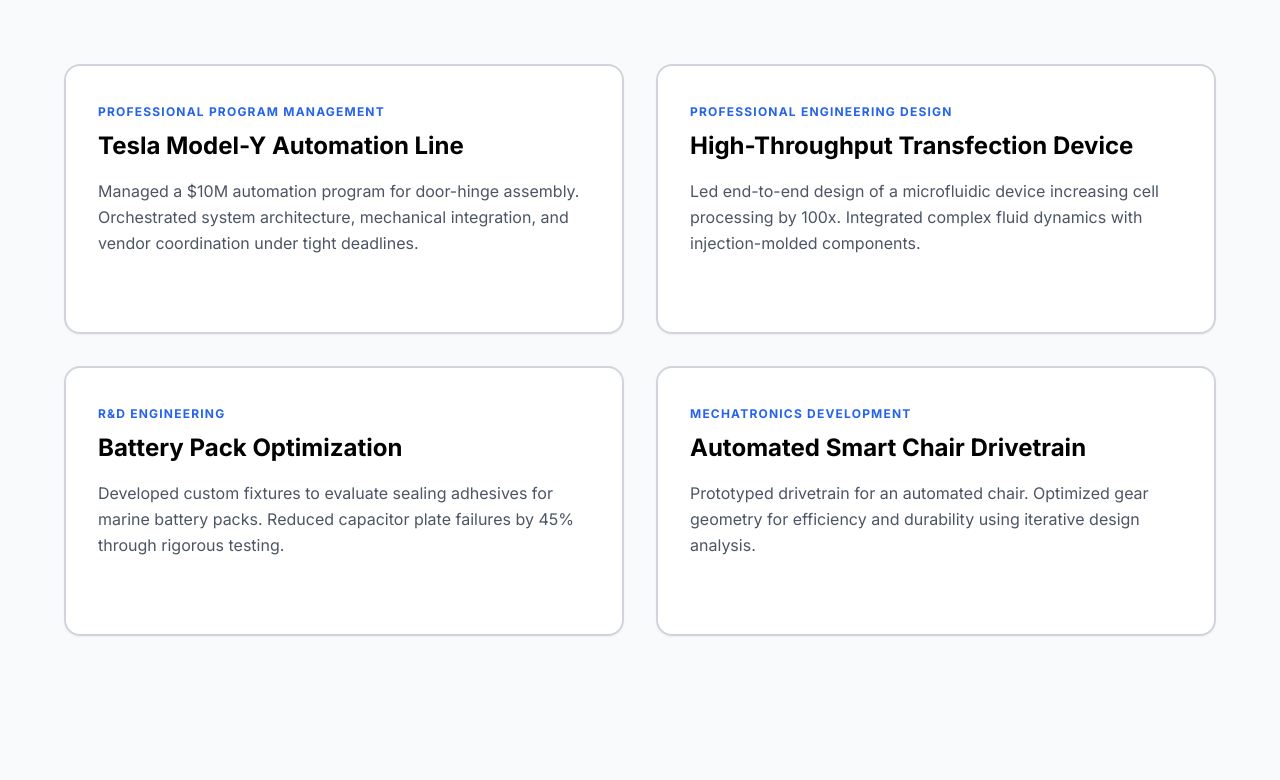
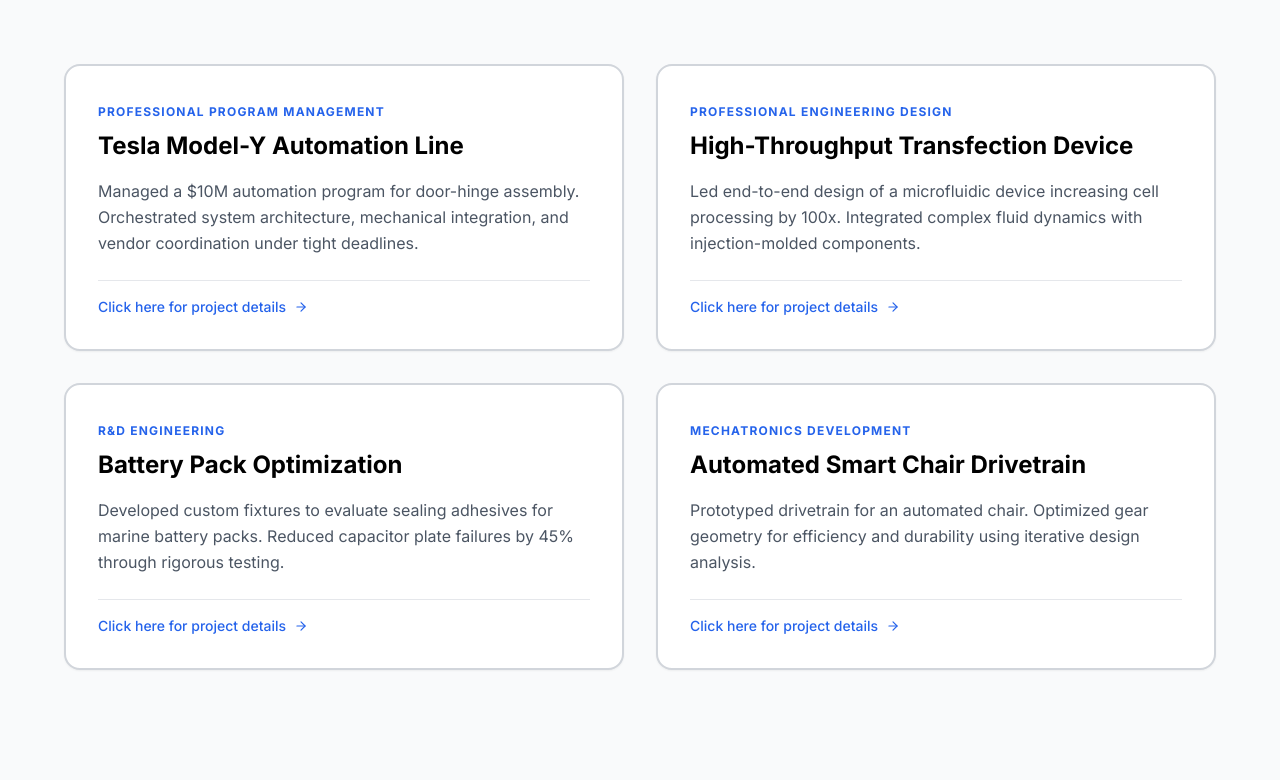
Before and after one commit to jackychen-dev/portfolio, a Next.js app: page / in a window 1280 px wide. Shown: the part 3779-4559 px from the top of the page. Built offline with nearby package versions, Linux system fonts and the light colour scheme.

Commit message:
Enhance project cards hover effects and make project details link always visible

```diff
--- a/components/Projects.tsx
+++ b/components/Projects.tsx
@@ -68,22 +68,22 @@
                 whileInView={{ opacity: 1, y: 0 }}
                 viewport={{ once: true }}
                 transition={{ delay: index * 0.1 }}
-                className="bg-white dark:bg-black border-2 border-gray-300 dark:border-neutral-700 rounded-2xl p-8 hover:border-blue-500 transition-colors h-full flex flex-col shadow-sm hover:shadow-lg"
+                className="bg-white dark:bg-black border-2 border-gray-300 dark:border-neutral-700 rounded-2xl p-8 group-hover:border-blue-500 transition-all duration-300 h-full flex flex-col shadow-sm group-hover:shadow-2xl group-hover:-translate-y-2 group-hover:scale-[1.02]"
               >
                 <div className="flex justify-between items-start mb-4">
                   <div>
                     <span className="text-blue-600 text-xs font-bold tracking-widest uppercase">{project.category}</span>
                     <h3 className="text-2xl font-bold mt-2 group-hover:text-blue-600 transition-colors">{project.title}</h3>
                   </div>
-                  <ArrowRight className="text-gray-300 group-hover:text-blue-500 transition-colors opacity-0 group-hover:opacity-100" size={24} />
                 </div>
 
                 <p className="text-gray-600 dark:text-gray-300 mb-6 leading-relaxed flex-grow">
                   {project.description}
                 </p>
 
-                <div className="mt-auto text-blue-600 text-sm font-medium flex items-center opacity-0 group-hover:opacity-100 transition-opacity">
-                  View Project Details <ArrowRight size={14} className="ml-1" />
+                <div className="mt-auto text-blue-600 text-sm font-medium flex items-center pt-4 border-t border-gray-200 dark:border-gray-700">
+                  <span>Click here for project details</span>
+                  <ArrowRight size={14} className="ml-2" />
                 </div>
               </motion.div>
             </Link>
```
